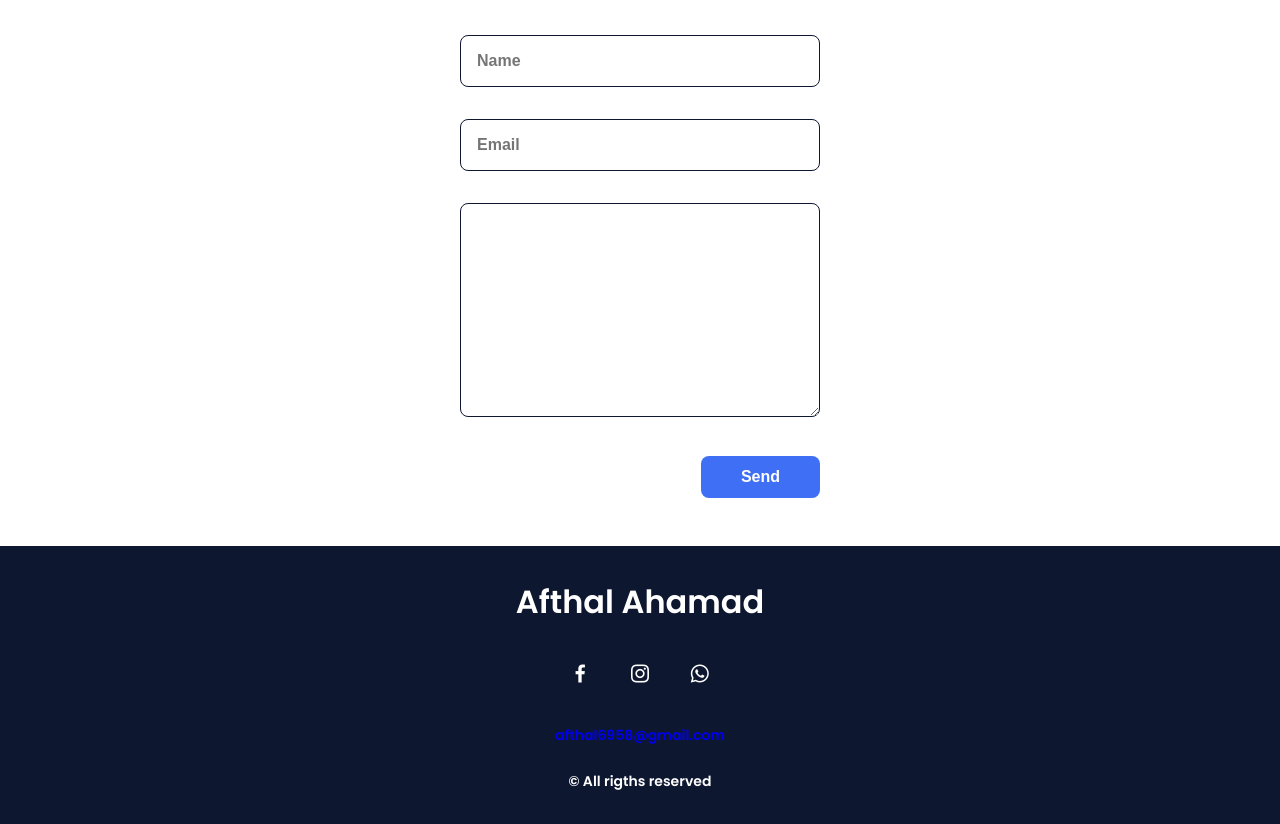
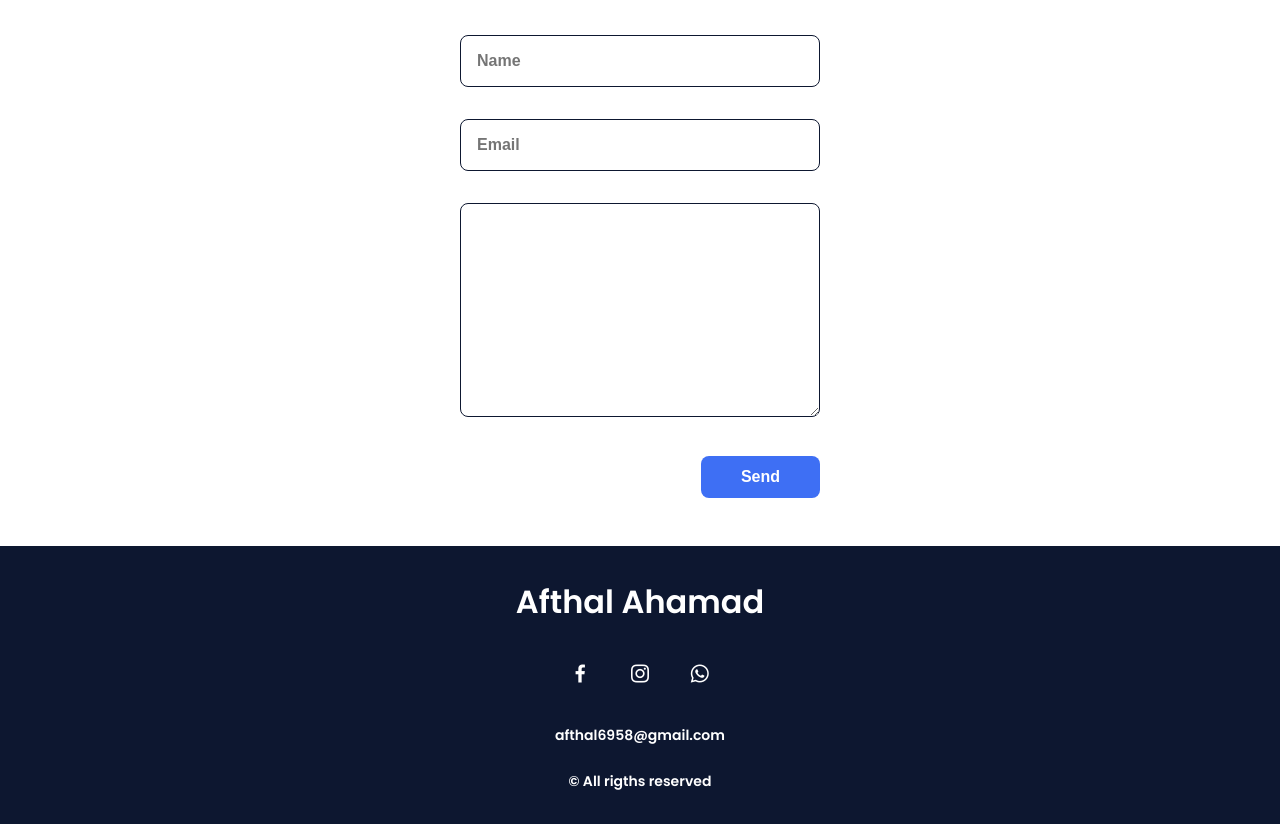
Before and after one commit to afthal-ahamad01/my_portfolio, a plain HTML site: page index.html in a window 1280 px wide. Shown: the part 2530-3354 px from the top of the page. Drawn offline with nearby package versions, Linux system fonts and the light colour scheme.

Commit message:
Update styles.css

```diff
--- a/assets/css/styles.css
+++ b/assets/css/styles.css
@@ -562,3 +562,7 @@ img {
 .home__title {
   font-size: 50px;
 }
+
+.footer__copy a {
+  color: white;
+}
```
